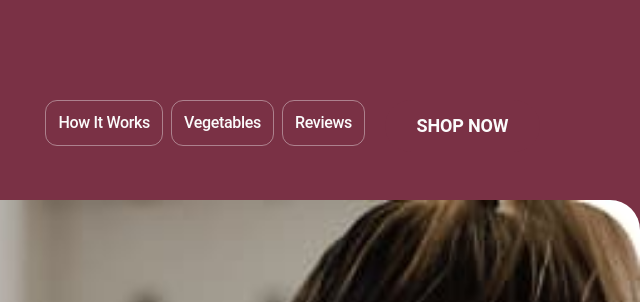
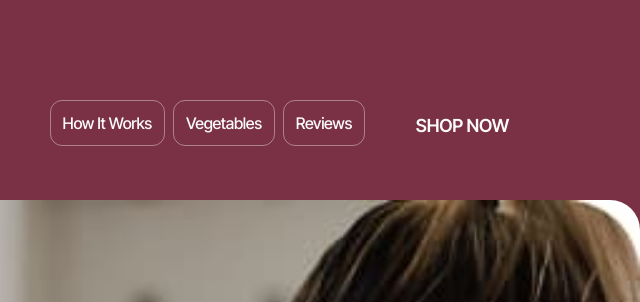
Before and after one commit to Demostar80/team-project-23, a website built with Vite: page src/index.html in a window 1280 px wide. Shown: the top 302 px of the page, 640-1280 px from the left. Built offline with nearby package versions, Linux system fonts and the light colour scheme; files whose address does not match are found by name.

Commit message:
commit change

```diff
--- a/src/css/base.css
+++ b/src/css/base.css
@@ -1,15 +1,12 @@
 body {
-    font-family: "Roboto", sans-serif;
-    color: #434455;
-   background-color: #fff;
-
+    font-family: "Inter Tight", sans-serif;
 
   }
 
 
 
   .container {
-    width: 320px;
+
     padding: 0 15;
     margin: 0 auto;
 
```
Also changed, not shown: src/img/svg/icons.svg (deleted), src/svg/icons.svg (deleted).
